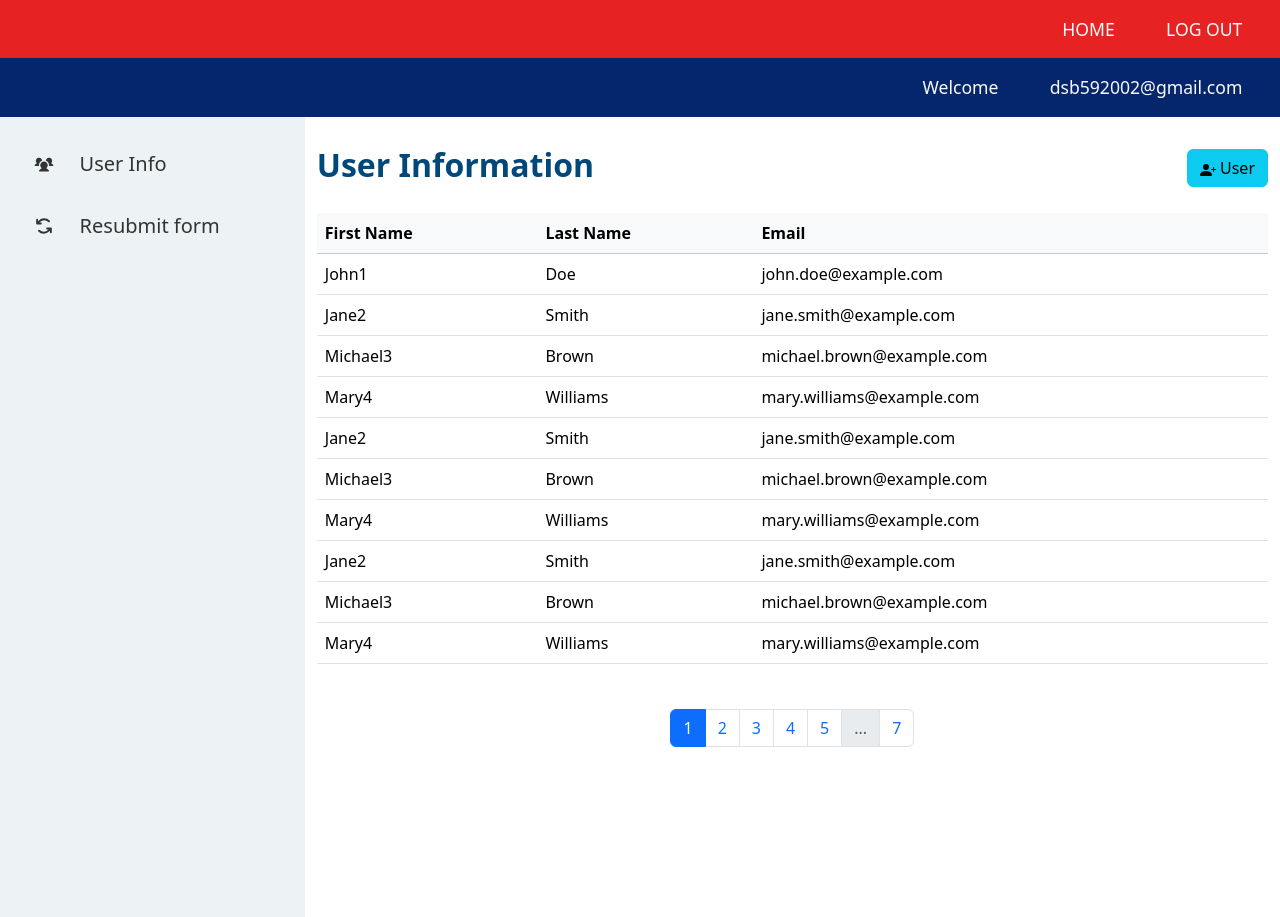
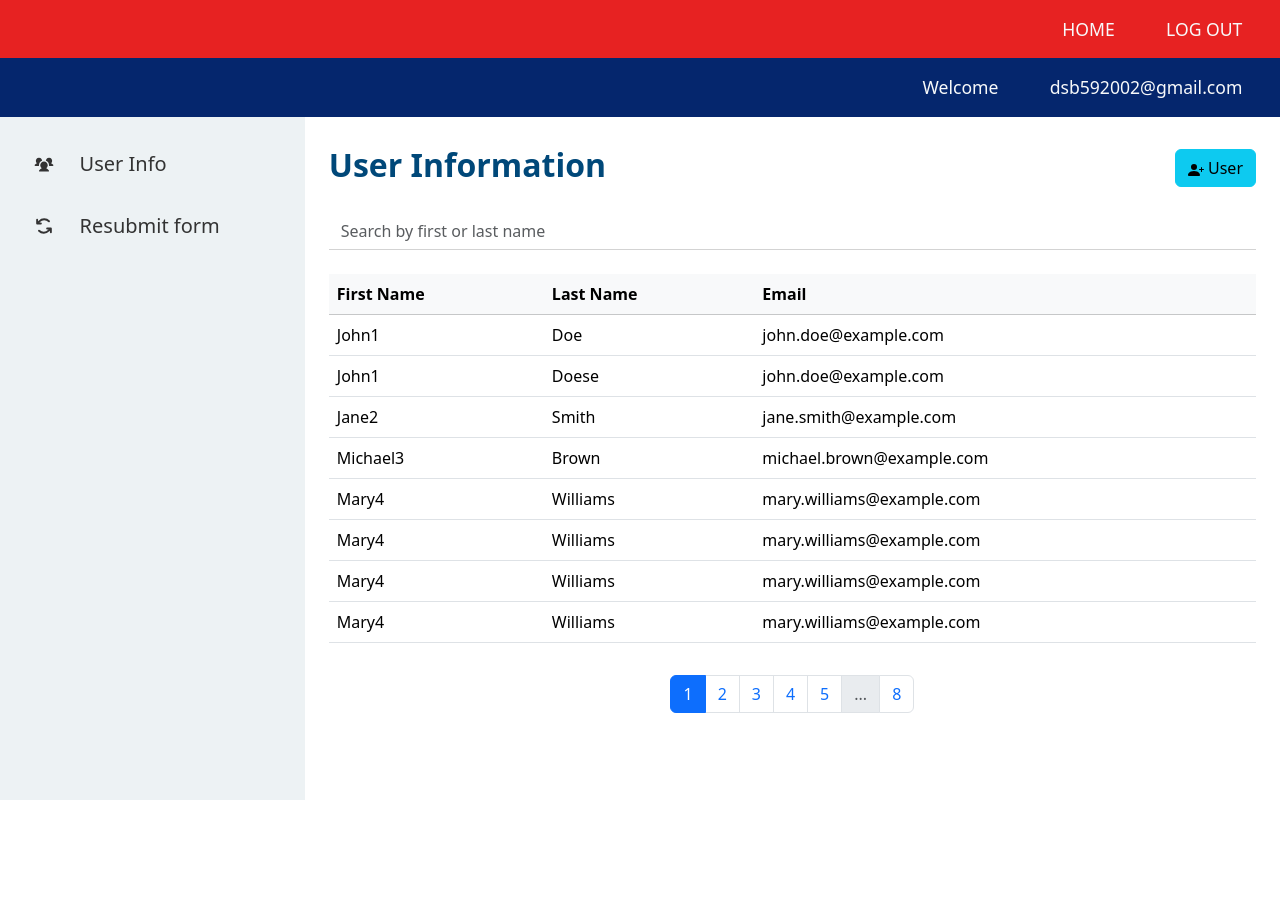
Before and after one commit to deepakspikewell/UserInfoRedcap, a React (Vite) app: page / in a window 1280 px wide. After the commit the page ends 800 px from the top, so only its background shows below. Built offline with nearby package versions, Linux system fonts and the light colour scheme.

Commit message:
seach bar added

```diff
--- a/src/App.css
+++ b/src/App.css
@@ -100,6 +100,8 @@
   }
 }
 
-.table-container{
-  min-height: 60vh;
+
+
+::-webkit-scrollbar{
+  display: none;
 }
--- a/src/App.jsx
+++ b/src/App.jsx
@@ -13,15 +13,16 @@ function App() {
 
   return (
     <>
-      <div>
-        <DDNavbar color="#e72222" text1="HOME" text2="LOG OUT"/>
+      <div className="vh-100 d-flex flex-column main-container">
+        <DDNavbar color="#e72222" text1="HOME" text2="LOG OUT" />
+        <DDNavbar color="#05266d" text1="Welcome" text2="dsb592002@gmail.com" />
 
-        <DDNavbar color="#05266d" text1="Welcome" text2="dsb592002@gmail.com"/>
-        <div className="gg d-flex vh-100">
+        <div className="flex-grow-1 d-flex">
+
           <Sidebar />
-          <div className=" mx-0 vw-100 ">
+          <div className=" mx-0 w-100 ">
             <Navbar />
-            <div className="container ">
+            <div className="container px-4 ">
               <Table setShowForm={() => setShowForm(true)} />
               <Form
                 showForm={showForm}
@@ -29,7 +30,9 @@ function App() {
               />
             </div>
           </div>
+
         </div>
+
       </div>
     </>
   );
--- a/src/components/Table.jsx
+++ b/src/components/Table.jsx
@@ -5,171 +5,7 @@ import "../App.css"; // Import the custom CSS file
 const Table = ({ setShowForm }) => {
   const patients = [
     { firstName: "John1", lastName: "Doe", email: "john.doe@example.com" },
-    { firstName: "Jane2", lastName: "Smith", email: "jane.smith@example.com" },
-    {
-      firstName: "Michael3",
-      lastName: "Brown",
-      email: "michael.brown@example.com",
-    },
-    {
-      firstName: "Mary4",
-      lastName: "Williams",
-      email: "mary.williams@example.com",
-    },
-    { firstName: "Jane2", lastName: "Smith", email: "jane.smith@example.com" },
-    {
-      firstName: "Michael3",
-      lastName: "Brown",
-      email: "michael.brown@example.com",
-    },
-    {
-      firstName: "Mary4",
-      lastName: "Williams",
-      email: "mary.williams@example.com",
-    },
-    { firstName: "Jane2", lastName: "Smith", email: "jane.smith@example.com" },
-    {
-      firstName: "Michael3",
-      lastName: "Brown",
-      email: "michael.brown@example.com",
-    },
-    {
-      firstName: "Mary4",
-      lastName: "Williams",
-      email: "mary.williams@example.com",
-    },
-    { firstName: "Jane2", lastName: "Smith", email: "jane.smith@example.com" },
-    {
-      firstName: "Michael3",
-      lastName: "Brown",
-      email: "michael.brown@example.com",
-    },
-    {
-      firstName: "Mary4",
-      lastName: "Williams",
-      email: "mary.williams@example.com",
-    },
-    { firstName: "Jane2", lastName: "Smith", email: "jane.smith@example.com" },
-    {
-      firstName: "Michael3",
-      lastName: "Brown",
-      email: "michael.brown@example.com",
-    },
-    {
-      firstName: "Mary4",
-      lastName: "Williams",
-      email: "mary.williams@example.com",
-    },
-    { firstName: "Jane2", lastName: "Smith", email: "jane.smith@example.com" },
-    {
-      firstName: "Michael3",
-      lastName: "Brown",
-      email: "michael.brown@example.com",
-    },
-    {
-      firstName: "Mary4",
-      lastName: "Williams",
-      email: "mary.williams@example.com",
-    },
-    { firstName: "Jane2", lastName: "Smith", email: "jane.smith@example.com" },
-    {
-      firstName: "Michael3",
-      lastName: "Brown",
-      email: "michael.brown@example.com",
-    },
-    {
-      firstName: "Mary4",
-      lastName: "Williams",
-      email: "mary.williams@example.com",
-    },
-    { firstName: "Jane2", lastName: "Smith", email: "jane.smith@example.com" },
-    {
-      firstName: "Michael3",
-      lastName: "Brown",
-      email: "michael.brown@example.com",
-    },
-    {
-      firstName: "Mary4",
-      lastName: "Williams",
-      email: "mary.williams@example.com",
-    },
-    { firstName: "Jane2", lastName: "Smith", email: "jane.smith@example.com" },
-    {
-      firstName: "Michael3",
-      lastName: "Brown",
-      email: "michael.brown@example.com",
-    },
-    {
-      firstName: "Mary4",
-      lastName: "Williams",
-      email: "mary.williams@example.com",
-    },
-    { firstName: "Jane2", lastName: "Smith", email: "jane.smith@example.com" },
-    {
-      firstName: "Michael3",
-      lastName: "Brown",
-      email: "michael.brown@example.com",
-    },
-    {
-      firstName: "Mary4",
-      lastName: "Williams",
-      email: "mary.williams@example.com",
-    },
-    { firstName: "Jane2", lastName: "Smith", email: "jane.smith@example.com" },
-    {
-      firstName: "Michael3",
-      lastName: "Brown",
-      email: "michael.brown@example.com",
-    },
-    {
-      firstName: "Mary4",
-      lastName: "Williams",
-      email: "mary.williams@example.com",
-    },
-    { firstName: "Jane2", lastName: "Smith", email: "jane.smith@example.com" },
-    {
-      firstName: "Michael3",
-      lastName: "Brown",
-      email: "michael.brown@example.com",
-    },
-    {
-      firstName: "Mary4",
-      lastName: "Williams",
-      email: "mary.williams@example.com",
-    },
-    { firstName: "Jane2", lastName: "Smith", email: "jane.smith@example.com" },
-    {
-      firstName: "Michael3",
-      lastName: "Brown",
-      email: "michael.brown@example.com",
-    },
-    {
-      firstName: "Mary4",
-      lastName: "Williams",
-      email: "mary.williams@example.com",
-    },
-    { firstName: "Jane2", lastName: "Smith", email: "jane.smith@example.com" },
-    {
-      firstName: "Michael3",
-      lastName: "Brown",
-      email: "michael.brown@example.com",
-    },
-    {
-      firstName: "Mary4",
-      lastName: "Williams",
-      email: "mary.williams@example.com",
-    },
-    { firstName: "Jane2", lastName: "Smith", email: "jane.smith@example.com" },
-    {
-      firstName: "Michael3",
-      lastName: "Brown",
-      email: "michael.brown@example.com",
-    },
-    {
-      firstName: "Mary4",
-      lastName: "Williams",
-      email: "mary.williams@example.com",
-    },
+    { firstName: "John1", lastName: "Doese", email: "john.doe@example.com" },
     { firstName: "Jane2", lastName: "Smith", email: "jane.smith@example.com" },
     {
       firstName: "Michael3",
@@ -256,19 +92,230 @@ const Table = ({ setShowForm }) => {
       lastName: "Williams",
       email: "mary.williams@example.com",
     },
-
+    {
+      firstName: "Mary4",
+      lastName: "Williams",
+      email: "mary.williams@example.com",
+    },
+    {
+      firstName: "Mary4",
+      lastName: "Williams",
+      email: "mary.williams@example.com",
+    },
+    {
+      firstName: "Mary4",
+      lastName: "Williams",
+      email: "mary.williams@example.com",
+    },
+    {
+      firstName: "Mary4",
+      lastName: "Williams",
+      email: "mary.williams@example.com",
+    },
+    {
+      firstName: "Mary4",
+      lastName: "Williams",
+      email: "mary.williams@example.com",
+    },
+    {
+      firstName: "Mary4",
+      lastName: "Williams",
+      email: "mary.williams@example.com",
+    },
+    {
+      firstName: "Mary4",
+      lastName: "Williams",
+      email: "mary.williams@example.com",
+    },
+    {
+      firstName: "Mary4",
+      lastName: "Williams",
+      email: "mary.williams@example.com",
+    },
+    {
+      firstName: "Mary4",
+      lastName: "Williams",
+      email: "mary.williams@example.com",
+    },
+    {
+      firstName: "Mary4",
+      lastName: "Williams",
+      email: "mary.williams@example.com",
+    },
+    {
+      firstName: "Mary4",
+      lastName: "Williams",
+      email: "mary.williams@example.com",
+    },
+    {
+      firstName: "Mary4",
+      lastName: "Williams",
+      email: "mary.williams@example.com",
+    },
+    {
+      firstName: "Mary4",
+      lastName: "Williams",
+      email: "mary.williams@example.com",
+    },
+    {
+      firstName: "Mary4",
+      lastName: "Williams",
+      email: "mary.williams@example.com",
+    },
+    {
+      firstName: "Mary4",
+      lastName: "Williams",
+      email: "mary.williams@example.com",
+    },
+    {
+      firstName: "Mary4",
+      lastName: "Williams",
+      email: "mary.williams@example.com",
+    },
+    {
+      firstName: "Mary4",
+      lastName: "Williams",
+      email: "mary.williams@example.com",
+    },
+    {
+      firstName: "Mary4",
+      lastName: "Williams",
+      email: "mary.williams@example.com",
+    },
+    {
+      firstName: "Mary4",
+      lastName: "Williams",
+      email: "mary.williams@example.com",
+    },
+    {
+      firstName: "Mary4",
+      lastName: "Williams",
+      email: "mary.williams@example.com",
+    },
+    {
+      firstName: "Mary4",
+      lastName: "Williams",
+      email: "mary.williams@example.com",
+    },
+    {
+      firstName: "Mary4",
+      lastName: "Williams",
+      email: "mary.williams@example.com",
+    },
+    {
+      firstName: "Mary4",
+      lastName: "Williams",
+      email: "mary.williams@example.com",
+    },
+    {
+      firstName: "Mary4",
+      lastName: "Williams",
+      email: "mary.williams@example.com",
+    },
+    {
+      firstName: "Mary4",
+      lastName: "Williams",
+      email: "mary.williams@example.com",
+    },
+    {
+      firstName: "Mary4",
+      lastName: "Williams",
+      email: "mary.williams@example.com",
+    },
+    {
+      firstName: "Mary4",
+      lastName: "Williams",
+      email: "mary.williams@example.com",
+    },
+    {
+      firstName: "Mary4",
+      lastName: "Williams",
+      email: "mary.williams@example.com",
+    },
+    {
+      firstName: "Mary4",
+      lastName: "Williams",
+      email: "mary.williams@example.com",
+    },
+    {
+      firstName: "Mary4",
+      lastName: "Williams",
+      email: "mary.williams@example.com",
+    },
+    {
+      firstName: "Mary4",
+      lastName: "Williams",
+      email: "mary.williams@example.com",
+    },
+    {
+      firstName: "Mary4",
+      lastName: "Williams",
+      email: "mary.williams@example.com",
+    },
+    {
+      firstName: "Mary4",
+      lastName: "Williams",
+      email: "mary.williams@example.com",
+    },
+    {
+      firstName: "Mary4",
+      lastName: "Williams",
+      email: "mary.williams@example.com",
+    },
+    {
+      firstName: "Mary4",
+      lastName: "Williams",
+      email: "mary.williams@example.com",
+    },
+    {
+      firstName: "Mary4",
+      lastName: "Williams",
+      email: "mary.williams@example.com",
+    },
+    {
+      firstName: "Mary4",
+      lastName: "Williams",
+      email: "mary.williams@example.com",
+    },
+    {
+      firstName: "Mary4",
+      lastName: "Williams",
+      email: "mary.williams@example.com",
+    },
     // Add more patients as needed for testing pagination
   ];
 
   const [currentPage, setCurrentPage] = useState(1);
-  const itemsPerPage = 10;
+  const [search, setSearch] = useState("");
+  const itemsPerPage = 8;
 
   const handleClick = (id) => {
     setCurrentPage(Number(id));
   };
 
+  const handleSearchChange = (e) => {
+    setSearch(e.target.value);
+    setCurrentPage(1); // Reset to first page on search change
+  };
+
+  const filteredPatients = patients.filter((patient) => {
+    const searchTerms = search.trim().toLowerCase().split(" ");
+    if (searchTerms.length === 1) {
+      return (
+        patient.firstName.toLowerCase().includes(searchTerms[0]) ||
+        patient.lastName.toLowerCase().includes(searchTerms[0])
+      );
+    } else if (searchTerms.length > 1) {
+      return (
+        patient.firstName.toLowerCase().includes(searchTerms[0]) &&
+        patient.lastName.toLowerCase().includes(searchTerms[1])
+      );
+    }
+    return true;
+  });
+
   const getPageNumbers = () => {
-    const totalPages = Math.ceil(patients.length / itemsPerPage);
+    const totalPages = Math.ceil(filteredPatients.length / itemsPerPage);
     const maxPagesToShow = 5;
     const pages = [];
     let startPage = 1;
@@ -324,7 +371,7 @@ const Table = ({ setShowForm }) => {
 
   const indexOfLastPatient = currentPage * itemsPerPage;
   const indexOfFirstPatient = indexOfLastPatient - itemsPerPage;
-  const currentPatients = patients.slice(
+  const currentPatients = filteredPatients.slice(
     indexOfFirstPatient,
     indexOfLastPatient
   );
@@ -341,6 +388,16 @@ const Table = ({ setShowForm }) => {
             <BsPersonPlusFill /> User
           </button>
         </div>
+      </div>
+
+      <div className="mt-4">
+        <input
+          type="text"
+          className="form-control"
+          placeholder="Search by first or last name"
+          value={search}
+          onChange={handleSearchChange}
+        />
       </div>
 
       <div className="table-container d-none d-lg-block mt-4">
```
